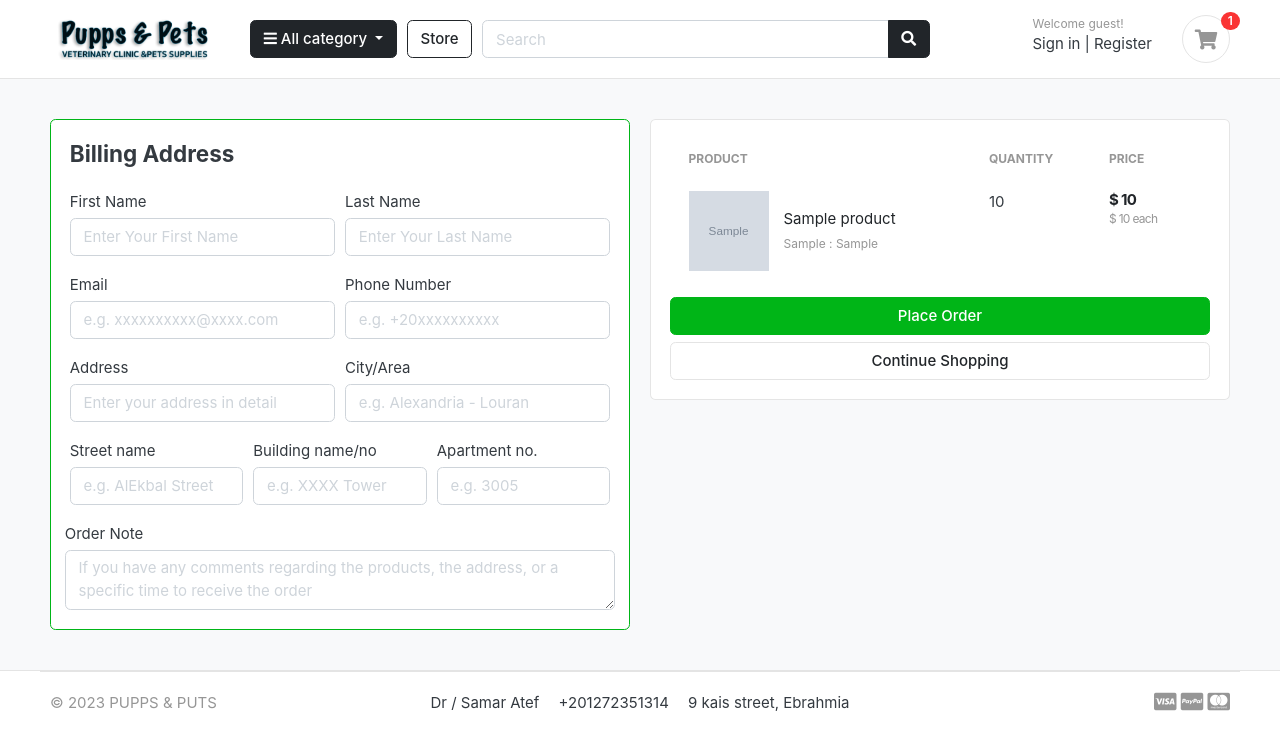
After one commit to abdelrahman-23/petshop-django, a Django app: template templates/store/checkout.html in a window 1280 px wide. The commit adds this page. Shown: the top 750 px of the page. Run offline with Django 4.2, Linux system fonts and the light colour scheme; the template is opened without the code that fills it: most values are stand-ins (such as "Sample title", 1, 10 or a date in 2020); grey boxes marked "Sample" are stand-in pictures; some libraries are stand-ins or nearby versions; some web fonts are replaced.

Commit message:
cart and checkout

```diff
--- a/carts/context_processors.py
+++ b/carts/context_processors.py
@@ -9,7 +9,10 @@ def counter(request):
     else:
         try:
             cart = Cart.objects.filter(cart_id=_cart_id(request))
-            cart_items = CartItem.objects.all().filter(cart=cart[:1])
+            if request.user.is_authenticated:
+                cart_items = CartItem.objects.all().filter(user=request.user)
+            else:
+                cart_items = CartItem.objects.all().filter(cart=cart[:1])
             for cart_item in cart_items:
                 cart_count += cart_item.quantity
         except Cart.DoesNotExist:
--- a/carts/models.py
+++ b/carts/models.py
@@ -1,5 +1,6 @@
 from django.db import models
 from store.models import Product , Variation
+from accounts.models import Account
 
 # Create your models here.
 
@@ -12,9 +13,9 @@ class Cart(models.Model):
         return self.cart_id
 
 class CartItem(models.Model):
+    user = models.ForeignKey(Account , on_delete=models.CASCADE , null=True)
     product = models.ForeignKey(Product, on_delete=models.CASCADE)
     variations = models.ManyToManyField(Variation, blank=True)
-
     cart    = models.ForeignKey(Cart, on_delete=models.CASCADE, null=True)
     quantity = models.IntegerField()
     is_active = models.BooleanField(default=True)
--- a/carts/urls.py
+++ b/carts/urls.py
@@ -8,6 +8,5 @@ urlpatterns = [
     path('add_cart/<int:product_id>/', views.add_cart, name='add_cart'),
     path('remove_cart/<int:product_id>/<int:cart_item_id>/', views.remove_cart, name='remove_cart'),
     path('remove_cart_item/<int:product_id>/<int:cart_item_id>/', views.remove_cart_item, name='remove_cart_item'),
-
-    #path('checkout/', views.checkout, name='checkout'),
+    path('checkout/', views.checkout, name='checkout'),
 ]
--- a/templates/home.html
+++ b/templates/home.html
@@ -8,7 +8,7 @@
 <div class="container">
 
 <div class="intro-banner-wrap">
-	<img src="{% static 'images/banners/cover.png'%}" class="img-fluid rounded">
+	<img src="{% static 'images/banners/banner 3.png'%}" class="img-fluid rounded">
 </div>
 
 </div> <!-- container //  -->
@@ -20,7 +20,7 @@
 <div class="container">
 
 <header class="section-heading">
-	<a href="{% url 'store'%}" class="btn btn-outline-primary float-right">See all</a>
+	<a href="{% url 'store'%}" class="btn btn-outline-dark float-right">See all</a>
 	<h3 class="section-title">Popular products</h3>
 </header><!-- sect-heading -->
 
--- a/templates/store/cart.html
+++ b/templates/store/cart.html
@@ -120,8 +120,8 @@
 			<p class="text-center mb-3">
 				<img src="{% static './images/misc/payments.png'%}" height="26">
 			</p>
-			<a href="./place-order.html" class="btn btn-success btn-block"> Checkout </a>
-			<a href="{% url 'store'%}" class="btn btn-outline-primary btn-block">Continue Shopping</a>
+			<a href="{% url 'checkout' %} " class="btn btn-success btn-block"> Checkout </a>
+			<a href="{% url 'store'%}"      class="btn btn-outline-primary btn-block">Continue Shopping</a>
 		</div> <!-- card-body.// -->
 		</div> <!-- card.// -->
 
--- /dev/null
+++ b/templates/store/checkout.html
@@ -0,0 +1,141 @@
+{% extends 'base.html' %}
+{%load static%}
+{% block content%}
+
+<section class="section-content padding-y bg">
+      <form action="" method="POST">
+<div class="container">
+
+<!-- ============================ COMPONENT 1 ================================= -->
+
+<div class="row">
+	<aside class="col-lg-6">
+<div class="card border-success">
+  <div class="card-body">
+    <h4 class="card-title mb-4">Billing Address</h4>
+
+      {% csrf_token %}
+      <div class="form-row">
+        <div class="col form-group">
+          <label for="">First Name</label>
+          <input type="text" name="first_name" class="form-control" placeholder="Enter Your First Name" required>
+        </div>
+        <div class="col form-group">
+          <label for="">Last Name</label>
+          <input type="text" name="last_name" class="form-control" placeholder="Enter Your Last Name" required>
+        </div>
+      </div>
+      <div class="form-row">
+        <div class="col form-group">
+          <label for="">Email</label>
+          <input type="email" name="email" class="form-control" placeholder="e.g. xxxxxxxxxx@xxxx.com " required>
+        </div>
+        <div class="col form-group">
+          <label for="">Phone Number</label>
+          <input type="text" name="phone" class="form-control" placeholder="e.g. +20xxxxxxxxxx " required>
+        </div>
+      </div>
+      <div class="form-row">
+        <div class="col form-group">
+          <label for="">Address</label>
+          <input type="text" name="address" class="form-control" placeholder="Enter your address in detail" required>
+        </div>
+        <div class="col form-group">
+          <label for="">City/Area</label>
+          <input type="text" name="area" class="form-control" placeholder="e.g. Alexandria - Louran ">
+        </div>
+      </div>
+      <div class="form-row">
+        <div class="col form-group">
+          <label for="">Street name</label>
+          <input type="text" name="street" class="form-control" placeholder="e.g. AlEkbal Street" required>
+        </div>
+        <div class="col form-group">
+          <label for="">Building name/no</label>
+          <input type="text" name="buliding" class="form-control" placeholder="e.g. XXXX Tower"required>
+        </div>
+        <div class="col form-group">
+          <label for="">Apartment no.</label>
+          <input type="text" name="apartment" class="form-control" placeholder="e.g. 3005 "required>
+        </div>
+        </div>
+        <div class="form-row">
+          <label for="">Order Note</label>
+          <textarea name="order_note" rows="2" class="form-control" placeholder="If you have any comments regarding the products, the address, or a specific time to receive the order"></textarea>
+        </div>
+
+
+  </div>
+</div> <!-- card.// -->
+
+
+
+	</aside> <!-- col.// -->
+	<aside class="col-lg-6">
+
+		<div class="card">
+		<div class="card-body">
+      <table class="table table-borderless table-shopping-cart">
+      <thead class="text-muted">
+      <tr class="small text-uppercase">
+        <th scope="col">Product</th>
+        <th scope="col" width="120">Quantity</th>
+        <th scope="col" width="120">Price</th>
+
+      </tr>
+      </thead>
+      <tbody>
+
+      {% for cart_item in cart_items %}
+      <tr>
+      	<td>
+      		<figure class="itemside align-items-center">
+      			<div class="aside"><img src="{{ cart_item.product.images.url }}" class="img-sm"></div>
+      			<figcaption class="info">
+      				<a href="{{ cart_item.product.get_url }}" class="title text-dark">{{ cart_item.product.product_name }}</a>
+      				<p class="text-muted small">
+      					{% if cart_item.variations.all %}
+      						{% for item in cart_item.variations.all %}
+      							{{ item.variation_category | capfirst }} : {{ item.variation_value | capfirst }} <br>
+      						{% endfor %}
+      					{% endif %}
+      				</p>
+      			</figcaption>
+      		</figure>
+      	</td>
+      	<td>
+      		<!-- col.// -->
+      				<label for="">{{cart_item.quantity}}</label>
+      	</td>
+      	<td>
+      		<div class="price-wrap">
+      			<var class="price">$ {{ cart_item.sub_total }}</var>
+      			<small class="text-muted"> $ {{ cart_item.product.price }} each </small>
+      		</div> <!-- price-wrap .// -->
+      	</td>
+
+      </tr>
+      {% endfor %}
+
+      </tbody>
+      </table>
+
+      <button type="submit" name="submit" class="btn btn-success btn-block">Place Order</button>
+			<a href="{% url 'store' %}" class="btn btn-light btn-block">Continue Shopping</a>
+		</div> <!-- card-body.// -->
+		</div> <!-- card.// -->
+
+
+</aside> <!-- col.// -->
+
+
+</div> <!-- row.// -->
+
+<!-- ============================ COMPONENT 1 END .// ================================= -->
+
+</div> <!-- container .//  -->
+</form>
+</section>
+<!-- ========================= SECTION CONTENT END// ========================= -->
+
+{% endblock %}
```
Also changed, not shown: accounts/views.py (+54 -3 lines), carts/views.py (+155 -56 lines), carts/migrations/0003_cartitem_user.py (added), petshop/static/images/banners/banner 3.png (added), static/images/banners/banner 3.png (added).
